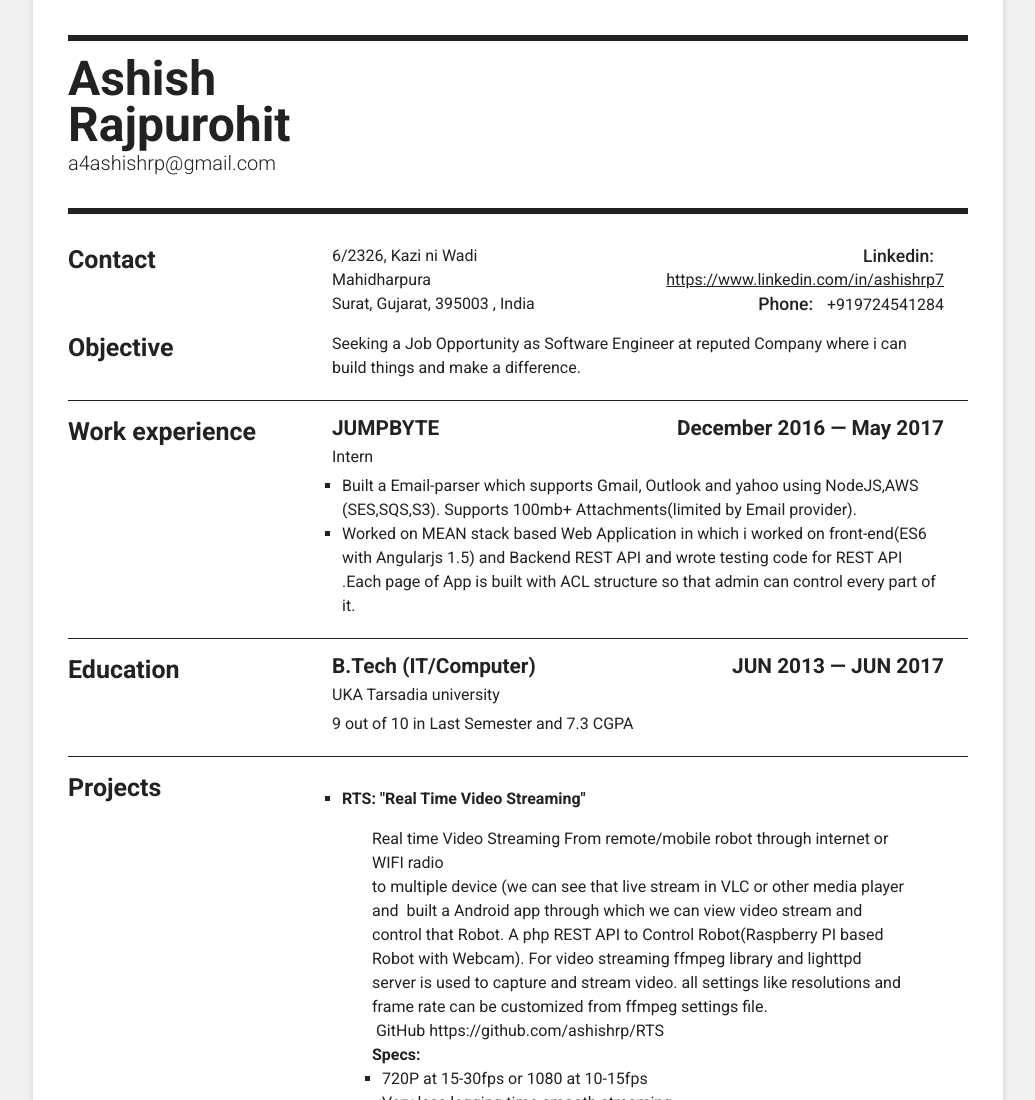
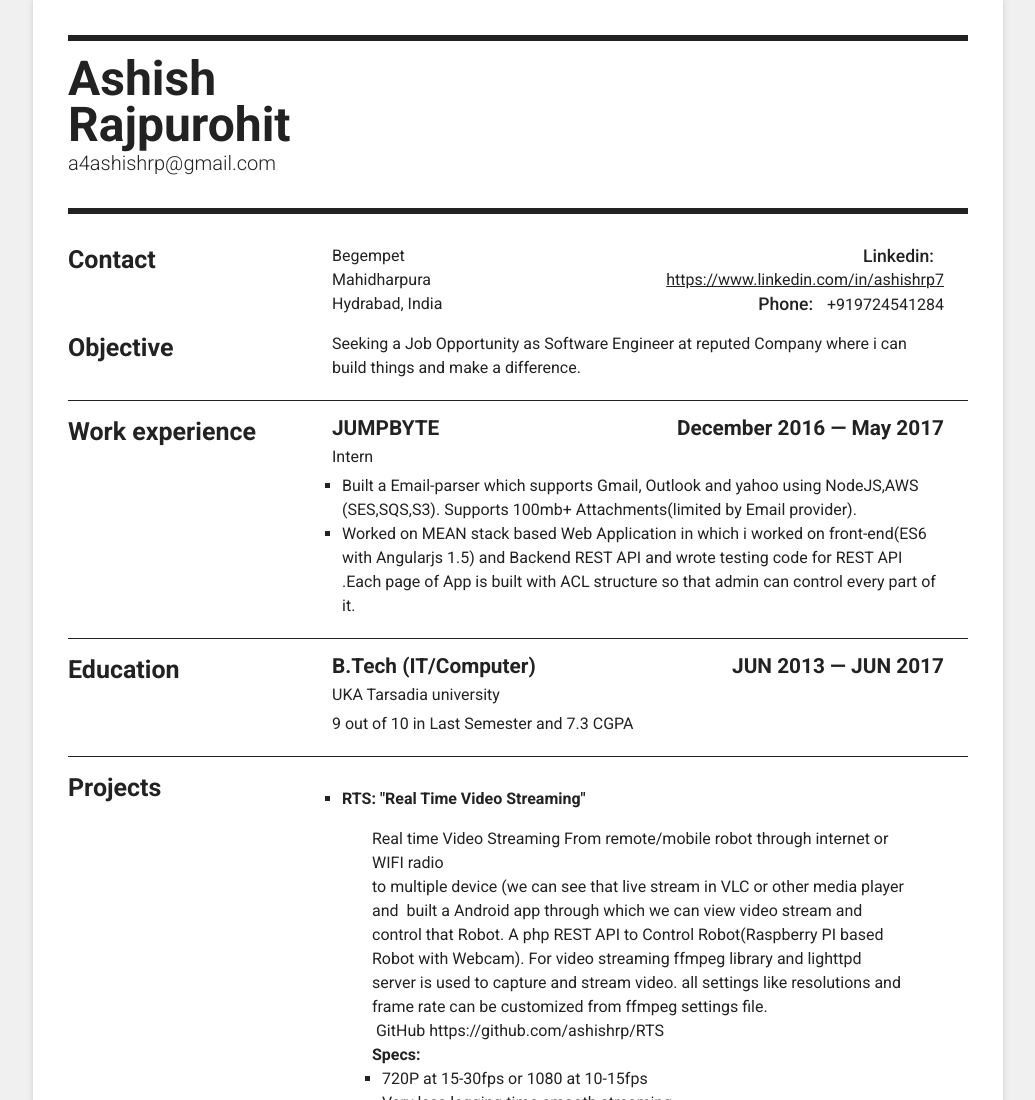
Before and after one commit to 0xAshish/0xashish.github.io, a plain HTML site: page index.html in a window 1280 px wide. Shown: the top 1100 px of the page, without its empty margins (122-1157 px from the left). Drawn offline with Linux system fonts and the light colour scheme.

Commit message:
address change

```diff
--- a/index.html
+++ b/index.html
@@ -231,7 +231,7 @@
 
 							<p class="address">
 					<span class="value">
-						6/2326, Kazi ni Wadi<br>Mahidharpura<br>Surat, Gujarat, 395003 , India					</span>
+						Begempet<br>Mahidharpura<br>Hydrabad, India					</span>
 				</p>
 						<div class="r">
 									<p class="info"><label>Linkedin<span class="colon">:</span></label> <span class="value"><a href="https://www.linkedin.com/in/ashishrp7" rel="nofollow">https://www.linkedin.com/in/ashishrp7</a></span></p>
```
